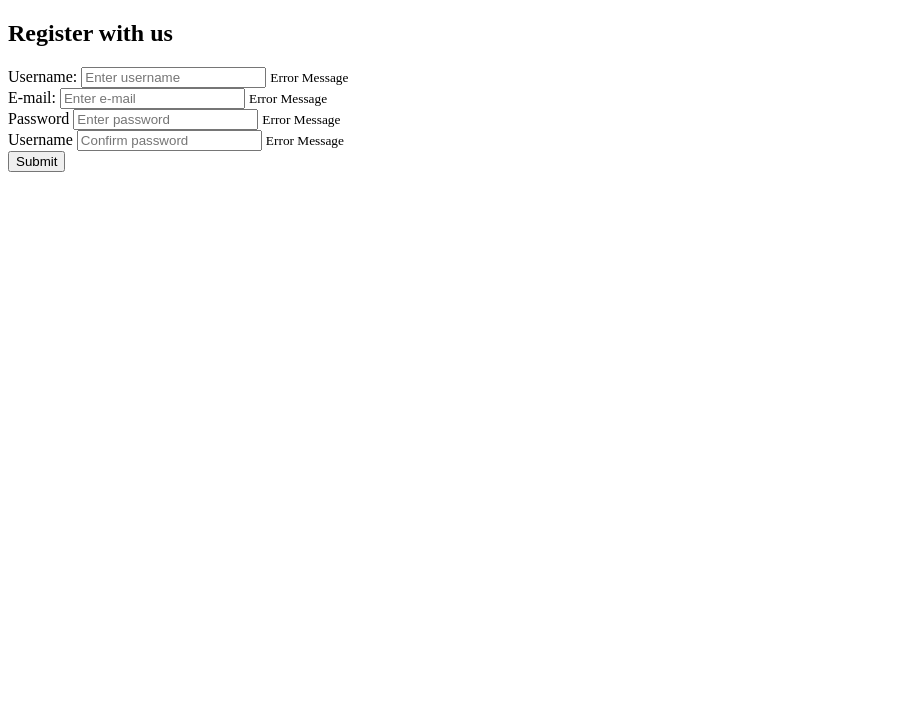
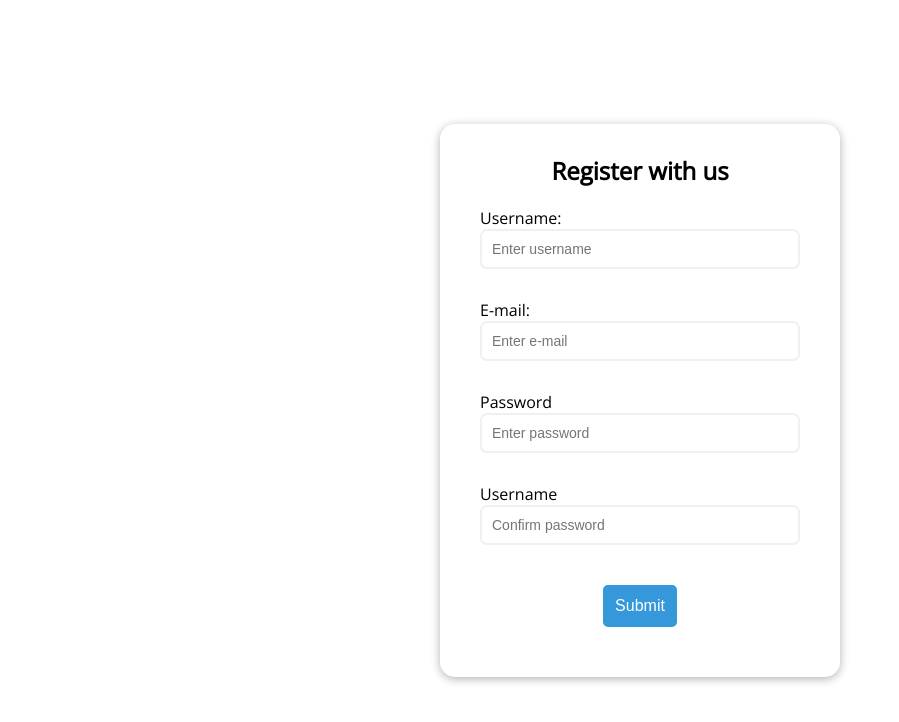
Before and after one commit to etorres-revature/Form_Validator, a plain HTML site: page index.html in a window 1280 px wide. Shown: the whole page, without its empty margins (0-899 px from the left). Drawn offline with nearby package versions, Linux system fonts and the light colour scheme.

Commit message:
css updated on form

```diff
--- a/index.html
+++ b/index.html
@@ -1,4 +1,5 @@
 <!DOCTYPE html>
+
 <html lang="en">
   <head>
     <meta charset="UTF-8" />
@@ -6,8 +7,13 @@
     <title>Form Validator</title>
     <!-- FAVICON -->
     <link rel="icon" type="image/png" href="#" />
+    <link
+      href="https://fonts.googleapis.com/css2?family=Open+Sans&display=swap"
+      rel="stylesheet"
+    />
     <link rel="stylesheet" href="./styel.css" />
   </head>
+
   <body>
     <div class="container">
       <form id="form" class="form">
--- a/styel.css
+++ b/styel.css
@@ -0,0 +1,95 @@
+:root {
+    --success-color: #2ecc71;
+    --error-color: #e74c3c;
+}
+
+* {
+    box-sizing: border-box;
+}
+
+body {
+    background-color: f9fafb;
+    font-family: 'Open Sans', sans-serif;
+    display: flex;
+    align-items: center;
+    justify-content: center;
+    min-height: 100vh;
+    margin: 0;
+}
+
+.container {
+    background-color: #fff;
+    border-radius: 15px;
+    box-shadow: 0 2px 10px rgba(0,0,0,0.3);
+    width: 400px;
+}
+
+h2 {
+    text-align: center;
+    margin: 0 0 20px;
+}
+
+.form {
+    padding: 30px 40px;
+
+}
+
+.form-control {
+    margin-bottom: 10px;
+    padding-bottom: 20px;
+    position: relative;
+}
+
+.form-contorl label {
+    color: #777;
+    display: block;
+    margin-bottom: 5px;
+}
+
+.form-control input {
+    border: 2px solid #f0f0f0;
+    border-radius: 7px;
+    display: block;
+    width: 100%;
+    padding: 10px;
+    font-size: 14px;
+}
+
+.form-control input:focus {
+    outline: 0;
+    border-color: #777;
+}
+
+.form-control .success input {
+    border-color: var(--success-color);
+}
+
+.form-control .error input {
+    border-color: var(--error-color);
+}
+
+.form-control small {
+    color: var(--error-color);
+    position: absolute;
+    bottom: 0;
+    left: 0;
+    visibility: hidden;
+}
+
+.form-control .error small{
+visibility: visible;
+}
+
+.form button {
+    cursor: pointer;
+    background-color: #3498db;
+    border: 2px solid #3498db;
+    border-radius: 5px;
+    color: white;
+    display: block;
+    font-size: 16px;
+    padding: 10px;
+
+    margin: 20px auto;
+
+}
```
